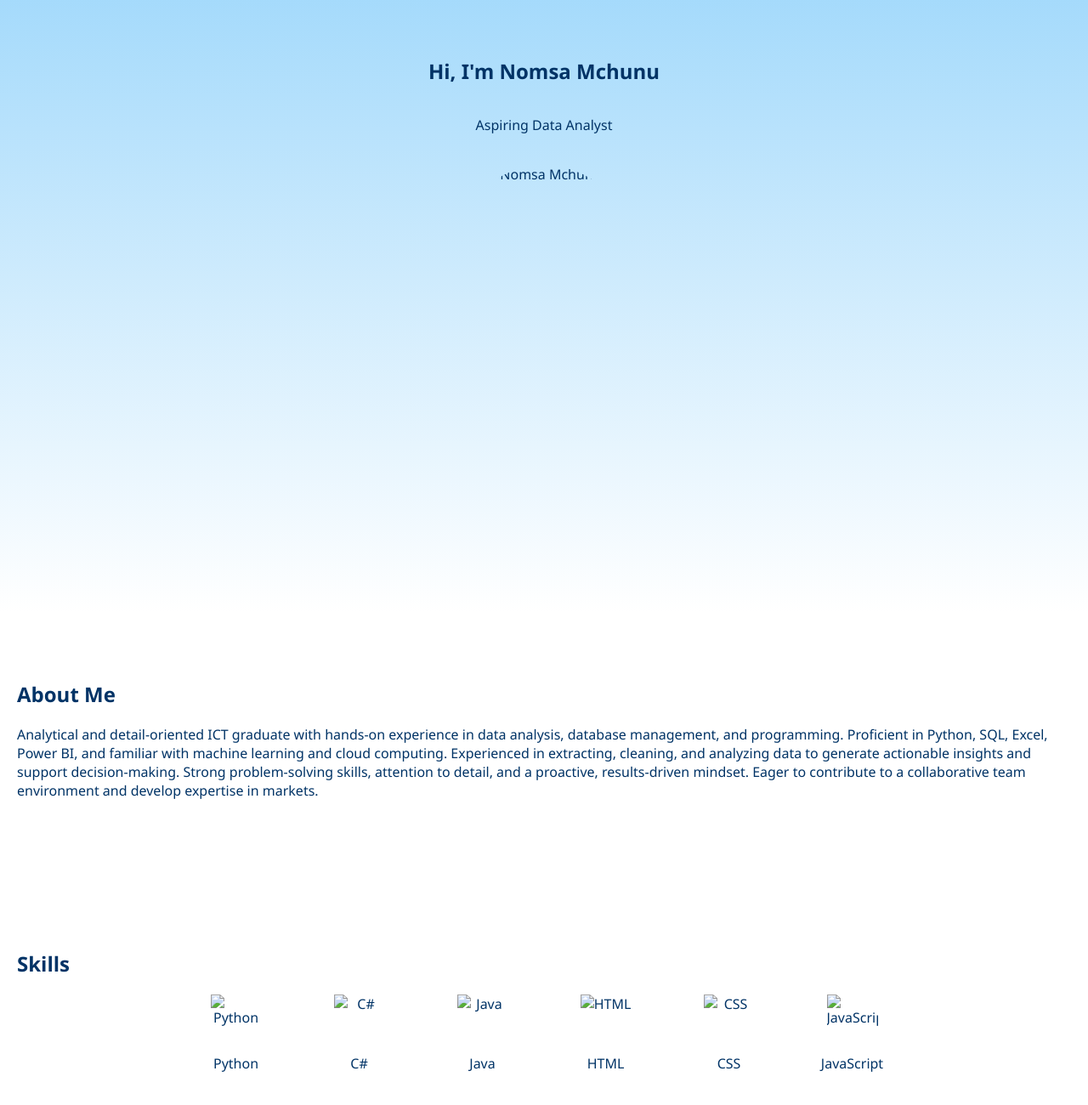
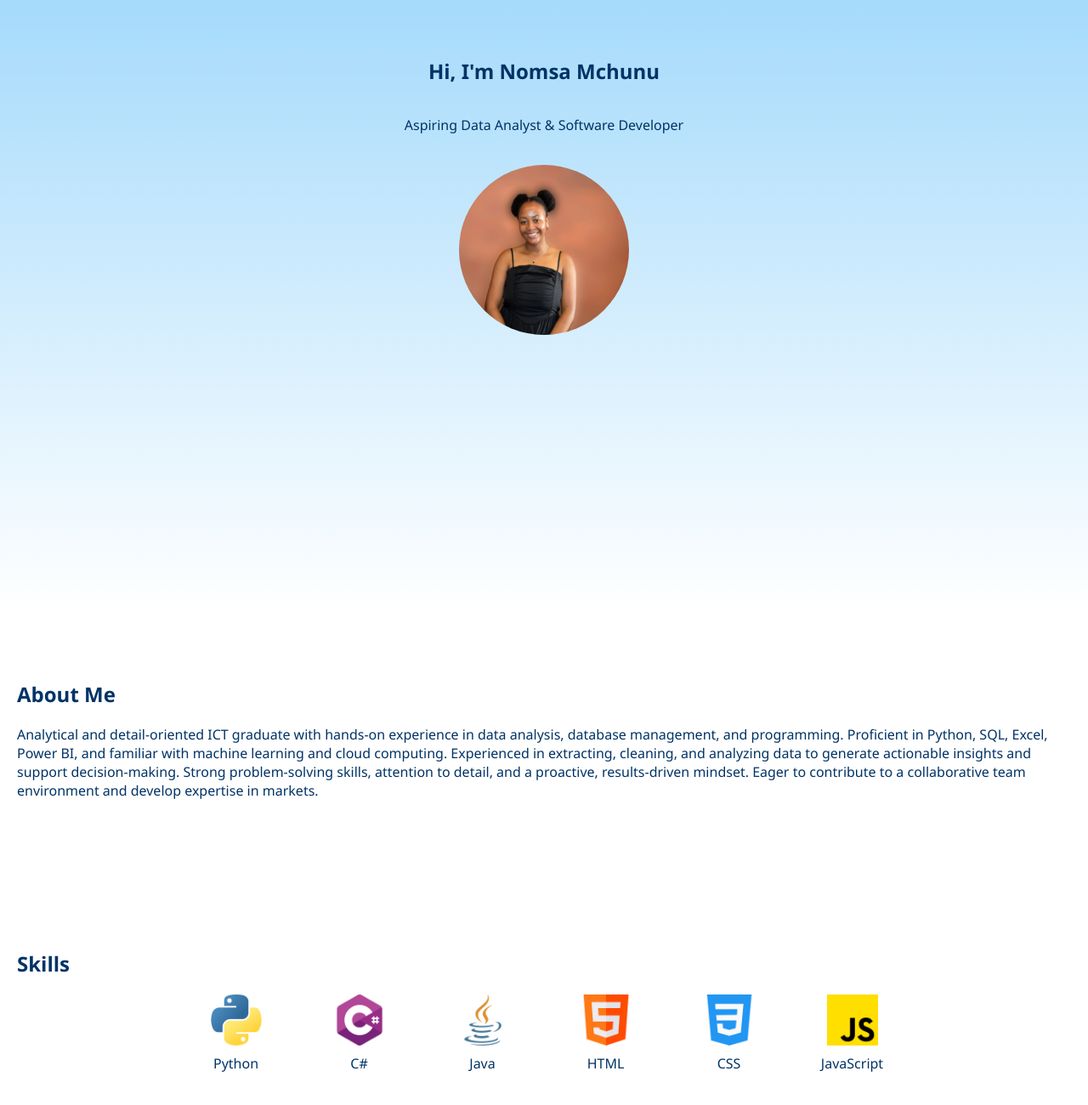
Before and after one commit to asekhon-a/NomsaPortfolio, a plain HTML site: page index.html in a window 1280 px wide. Shown: the part 240-1540 px from the top of the page at 85% size. Drawn offline with Linux system fonts and the light colour scheme; files whose address does not match are found by name.

Commit message:
Update index.html

```diff
--- a/index.html
+++ b/index.html
@@ -37,8 +37,8 @@
   <!-- Home Section -->
   <section id="home" class="section home">
     <h1>Hi, I'm Nomsa Mchunu</h1>
-    <p>Aspiring Data Analyst</p>
-    <img src="images/myself.jpg" alt="Nomsa Mchunu" class="profile-pic">
+    <p>Aspiring Data Analyst & Software Developer</p>
+    <img src="myself.jpg" alt="Nomsa Mchunu" class="profile-pic">
   </section>
 
   <!-- About Me Section -->
@@ -51,12 +51,12 @@
   <section id="skills" class="section">
     <h2>Skills</h2>
     <div class="skills-container">
-      <div class="skill"><img src="images/python.png" alt="Python" class="skill-icon"><span>Python</span></div>
-      <div class="skill"><img src="images/c-sharp.png" alt="C#" class="skill-icon"><span>C#</span></div>
-       <div class="skill"><img src="images/java.png" alt="Java" class="skill-icon"><span>Java</span></div>
-      <div class="skill"><img src="images/html.png" alt="HTML" class="skill-icon"><span>HTML</span></div>
-      <div class="skill"><img src="images/css-3.png" alt="CSS" class="skill-icon"><span>CSS</span></div>
-      <div class="skill"><img src="images/js.png" alt="JavaScript" class="skill-icon"><span>JavaScript</span></div>
+      <div class="skill"><img src="python.png" alt="Python" class="skill-icon"><span>Python</span></div>
+      <div class="skill"><img src="c-sharp.png" alt="C#" class="skill-icon"><span>C#</span></div>
+       <div class="skill"><img src="java.png" alt="Java" class="skill-icon"><span>Java</span></div>
+      <div class="skill"><img src="html.png" alt="HTML" class="skill-icon"><span>HTML</span></div>
+      <div class="skill"><img src="css-3.png" alt="CSS" class="skill-icon"><span>CSS</span></div>
+      <div class="skill"><img src="js.png" alt="JavaScript" class="skill-icon"><span>JavaScript</span></div>
     </div>
   </section>
 
@@ -116,7 +116,7 @@
     <h2>Curriculum Vitae</h2>
     <p>Click the button below to download my full CV:</p>
    <div class="home-buttons">
-      <a href="CV/NA_Mchunu_CV.pdf" class="btn" target="_blank">Download CV</a>
+      <a href="NA_Mchunu_CV.pdf" class="btn" target="_blank">Download CV</a>
       <a href="#cv" class="btn">View CV</a>
     </div>
   </section>
@@ -133,9 +133,9 @@
     </form>
   </section>
   <div class="socials">
-      <a href="https://linkedin.com" target="_blank"><i class="fab fa-linkedin"></i></a>
-      <a href="https://github.com" target="_blank"><i class="fab fa-github"></i></a>
-      <a href="https://instagram.com" target="_blank"><i class="fab fa-instagram"></i></a>
+      <a href="https://www.linkedin.com/in/nomsa-asekhona-mchunu-8107b8234/" target="_blank"><i class="fab fa-linkedin"></i></a>
+      <a href="https://github.com/asekhon-a/" target="_blank"><i class="fab fa-github"></i></a>
+      <a href="https://www.instagram.com/asekhon.a_/" target="_blank"><i class="fab fa-instagram"></i></a>
     </div>
   <!-- Footer -->
   <footer class="section" style="text-align:center; background: lightskyblue; color:white; padding:20px;">
```
